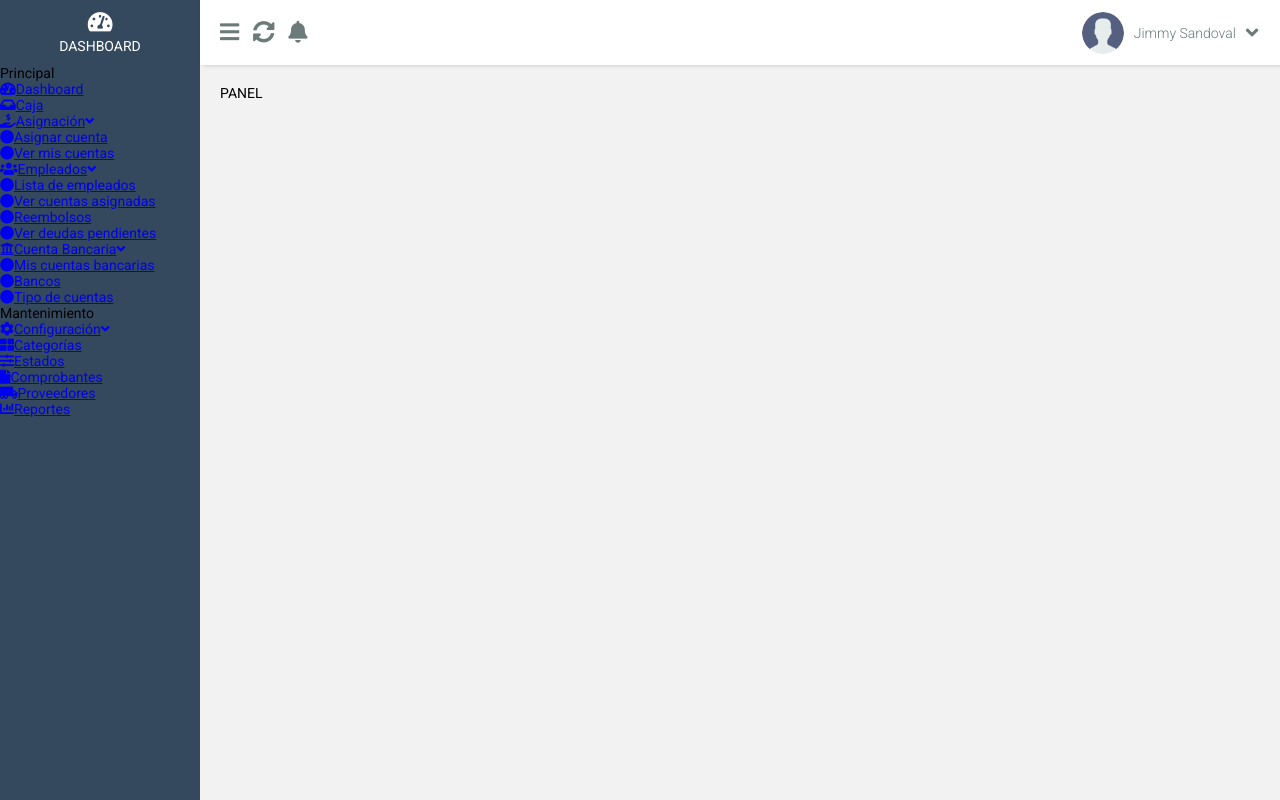
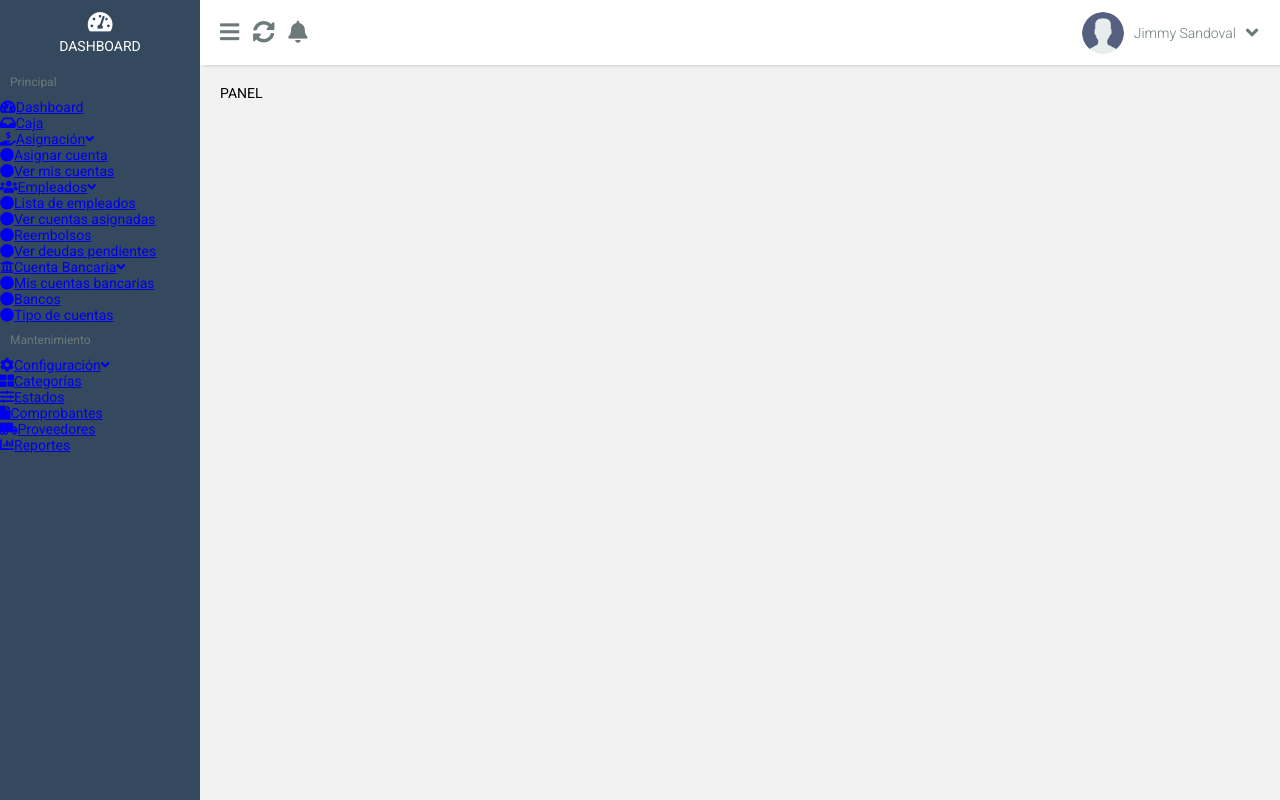
Before and after one commit to JimmySandoval/dashboard, a plain HTML site: page index.html in a window 1280 px wide. Drawn offline with Linux system fonts and the light colour scheme.

Commit message:
Se agrega estilos a las etiquetas p del menu

```diff
--- a/css/estilos.css
+++ b/css/estilos.css
@@ -123,6 +123,15 @@
     margin-top: 65px;
 }
 
+
+.contenedor .menu p{
+    color: #6C7A7A;
+    font-family: 'Roboto',sans-serif;
+    font-size: 12px;
+    margin: 10px 10px;
+}
+
+
 .contenedor .panel{
     grid-area: panel;
     width: 100%;
```
